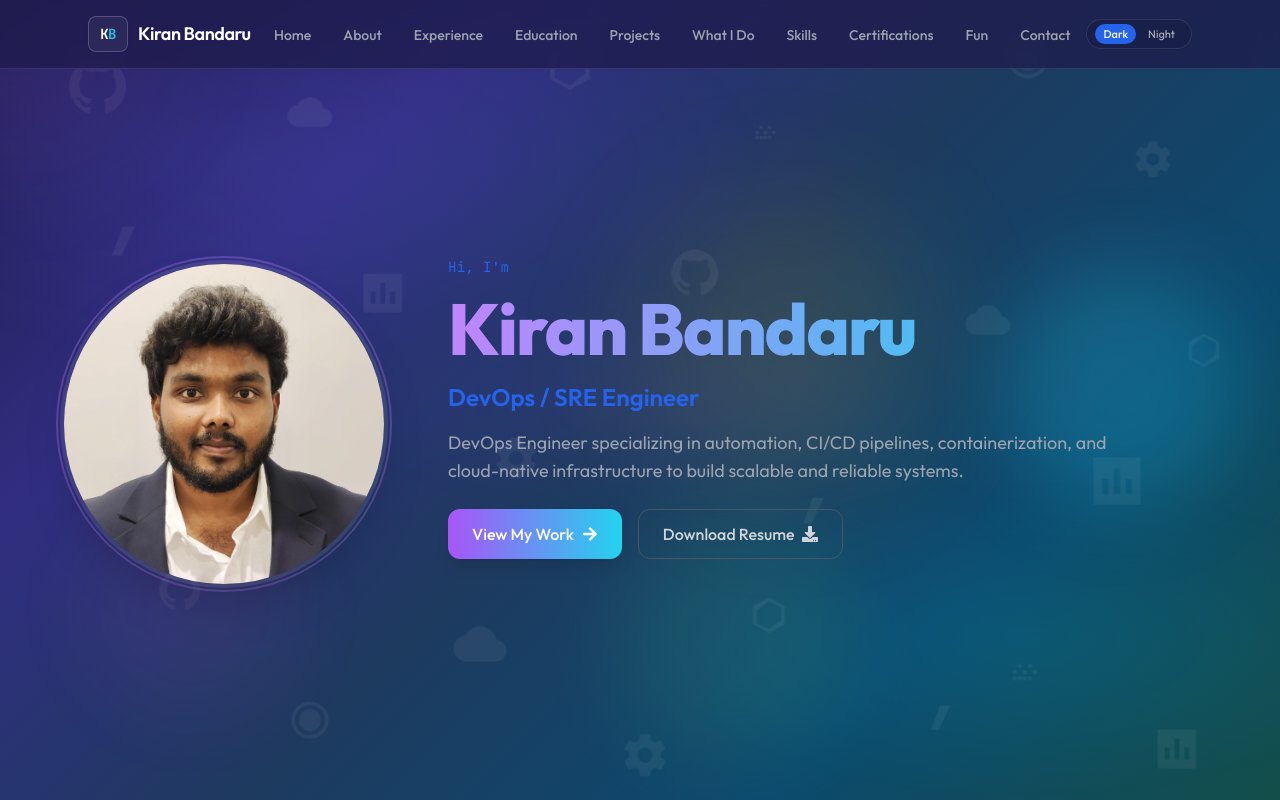
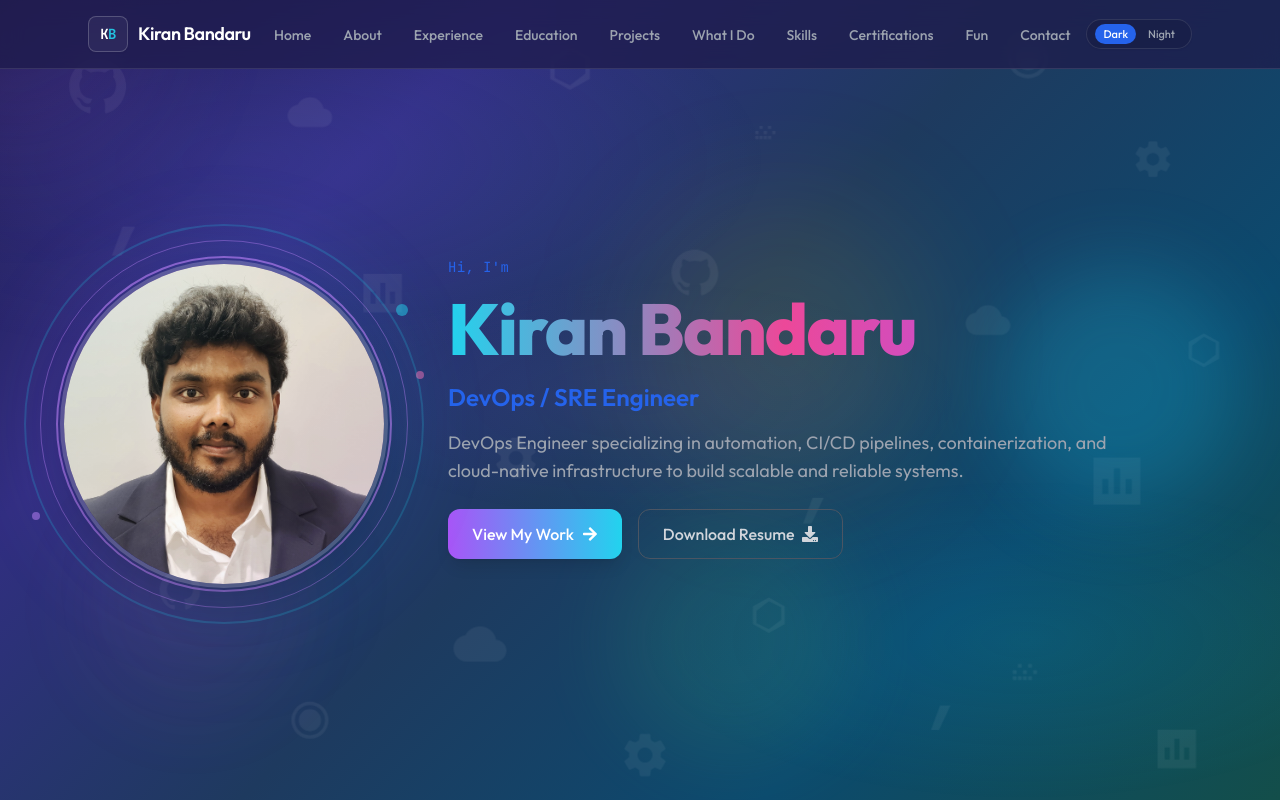
Before and after one commit to Kiransai006/portfolio1, a Next.js app: page / in a window 1280 px wide. Shown: the top 800 px of the page. Built offline with nearby package versions, Linux system fonts and the light colour scheme.

Commit message:
feat: update hero name with cyan-pink-purple gradient and spiced profile styling

```diff
--- a/src/components/Hero.tsx
+++ b/src/components/Hero.tsx
@@ -20,20 +20,25 @@ export default function Hero() {
       </div>
 
       <div className="relative z-10 max-w-6xl mx-auto w-full flex flex-col lg:flex-row items-center gap-10 lg:gap-16">
-        {/* Profile Picture (Smaller) */}
+        {/* Professional Profile Picture with Spice */}
         <motion.div
           initial={{ opacity: 0, scale: 0.9 }}
           animate={{ opacity: 1, scale: 1 }}
           transition={{ duration: 0.8, ease: "easeOut" }}
           className="relative group w-64 sm:w-72 lg:w-80"
         >
+          {/* Animated Background Orbs Around Profile */}
+          <div className="absolute -inset-8 rounded-full bg-gradient-to-r from-purple-500/20 to-cyan-500/20 blur-2xl animate-pulse" />
+          <div className="absolute -inset-6 rounded-full border border-purple-400/40 animate-spin-slow" />
+          <div className="absolute -inset-10 rounded-full border-2 border-cyan-400/20" />
+
           {/* Floating Halo Rings */}
-          <div className="absolute -inset-2 rounded-full border-2 border-purple-400/30 animate-spin-slow" />
-          <div className="absolute inset-4 rounded-full border border-cyan-400/30 animate-ping-slow" />
-          <div className="absolute inset-6 rounded-full border border-pink-400/30 animate-spin-reverse-slow" />
+          <div className="absolute -inset-2 rounded-full border-2 border-purple-400/60 animate-spin-slow" />
+          <div className="absolute inset-4 rounded-full border border-cyan-400/50 animate-ping-slow" />
+          <div className="absolute inset-6 rounded-full border border-pink-400/40 animate-spin-reverse-slow" />
 
           {/* Glassy 3D Profile */}
-          <div className="relative w-full h-64 sm:h-72 lg:h-80 rounded-full overflow-hidden bg-gradient-to-tr from-indigo-900/40 to-purple-900/50 shadow-2xl ring-4 ring-white/10 group-hover:scale-105 transition-transform duration-500">
+          <div className="relative w-full h-64 sm:h-72 lg:h-80 rounded-full overflow-hidden bg-gradient-to-tr from-indigo-900/60 to-purple-900/60 shadow-2xl ring-4 ring-white/20 group-hover:ring-cyan-400/60 group-hover:shadow-cyan-500/20 group-hover:shadow-2xl transition-all duration-300">
             <img
               src="/profile.jpg"
               alt="Kiran Bandaru - DevOps / SRE Engineer"
@@ -43,10 +48,17 @@ export default function Hero() {
                 if (el.src.includes("profile.png.jpg")) el.src = "/profile.jpg";
               }}
             />
+            {/* Inner Glow Effect */}
+            <div className="absolute inset-0 rounded-full bg-gradient-to-br from-cyan-500/10 via-transparent to-purple-500/10" />
           </div>
 
-          {/* Glowing Shadow */}
-          <div className="absolute -bottom-4 left-1/2 -translate-x-1/2 w-36 h-8 bg-purple-500/20 blur-2xl rounded-full animate-pulse" />
+          {/* Decorative Glowing Shadow */}
+          <div className="absolute -bottom-6 left-1/2 -translate-x-1/2 w-40 h-10 bg-gradient-to-r from-purple-500/30 to-cyan-500/30 blur-3xl rounded-full animate-pulse" />
+
+          {/* Sparkle Elements */}
+          <div className="absolute top-10 -right-6 w-3 h-3 bg-cyan-400 rounded-full animate-pulse opacity-60" />
+          <div className="absolute bottom-16 -left-8 w-2 h-2 bg-purple-400 rounded-full animate-pulse opacity-60" />
+          <div className="absolute top-1/3 -right-10 w-2 h-2 bg-pink-400 rounded-full animate-pulse opacity-50" />
         </motion.div>
 
         {/* Text Content */}
@@ -64,7 +76,7 @@ export default function Hero() {
             initial={{ opacity: 0, y: 20 }}
             animate={{ opacity: 1, y: 0 }}
             transition={{ duration: 0.5, delay: 0.2 }}
-            className="text-5xl sm:text-6xl lg:text-7xl font-extrabold bg-clip-text text-transparent bg-gradient-to-r from-purple-400 to-cyan-400 mb-4 tracking-tight"
+            className="text-5xl sm:text-6xl lg:text-7xl font-extrabold bg-clip-text text-transparent bg-gradient-to-r from-cyan-400 via-pink-500 to-purple-500 mb-4 tracking-tight"
           >
             Kiran Bandaru
           </motion.h1>
```
